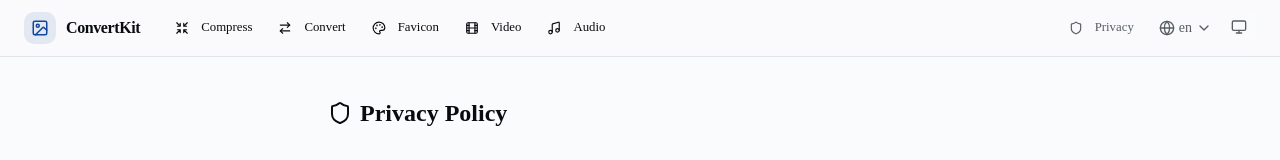
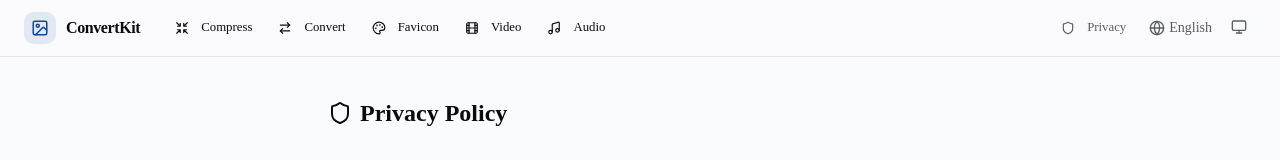
Before and after one commit to ALittleFox/convertkit, a Next.js app: page /privacy in a window 1280 px wide. Shown: the top 160 px of the page. Built offline with nearby package versions, Linux system fonts and the light colour scheme.

Commit message:
feat: refactor language switcher to improve locale path handling and UI interaction

```diff
--- a/components/language-switcher.tsx
+++ b/components/language-switcher.tsx
@@ -1,15 +1,11 @@
 "use client";
 
+import { useState, useRef, useEffect } from "react";
 import { useLocale } from "next-intl";
+import { usePathname } from "next/navigation";
 import { Globe } from "lucide-react";
-import { Button } from "@/components/ui/button";
-import {
-  Select,
-  SelectContent,
-  SelectItem,
-  SelectTrigger,
-  SelectValue,
-} from "@/components/ui/select";
+import { cn } from "@/lib/utils";
+import Link from 'next/link';
 
 const LOCALES = [
   { value: "zh-Hans", label: "简体中文" },
@@ -20,39 +16,62 @@ const LOCALES = [
 
 const LOCALE_VALUES = LOCALES.map((l) => l.value);
 
+function buildLocalePath(pathname: string, locale: string) {
+  const segments = pathname.split("/").filter(Boolean);
+
+  if (segments.length >= 2 && LOCALE_VALUES.includes(segments[1])) {
+    segments[1] = locale;
+  } else {
+    segments.splice(1, 0, locale);
+  }
+
+  return "/" + segments.join("/");
+}
+
 export function LanguageSwitcher() {
   const locale = useLocale();
+  const pathname = usePathname();
+  const [open, setOpen] = useState(false);
+  const ref = useRef<HTMLDivElement>(null);
 
-  const handleChange = (newLocale: string | null) => {
-    if (!newLocale) return;
+  useEffect(() => {
+    const handleClickOutside = (e: MouseEvent) => {
+      if (ref.current && !ref.current.contains(e.target as Node)) {
+        setOpen(false);
+      }
+    };
+    document.addEventListener("mousedown", handleClickOutside);
+    return () => document.removeEventListener("mousedown", handleClickOutside);
+  }, []);
 
-    const segments = window.location.pathname.split("/").filter(Boolean);
-
-    // URL pattern: /{feature}/{locale}
-    if (segments.length >= 2 && LOCALE_VALUES.includes(segments[1])) {
-      // Replace existing locale: /convert/zh-Hans → /convert/en
-      segments[1] = newLocale;
-    } else {
-      // Insert locale: /convert → /convert/en
-      segments.splice(1, 0, newLocale);
-    }
-
-    window.location.href = "/" + segments.join("/");
-  };
+  const current = LOCALES.find((l) => l.value === locale);
 
   return (
-    <Select value={locale} onValueChange={handleChange}>
-      <SelectTrigger className="w-auto h-8 gap-1 border-0 bg-transparent hover:bg-accent text-muted-foreground hover:text-foreground">
+    <div ref={ref} className="relative">
+      <button
+        onClick={() => setOpen(!open)}
+        className="inline-flex items-center gap-1 h-8 px-2 rounded-md text-muted-foreground hover:text-foreground hover:bg-accent transition-colors text-sm"
+      >
         <Globe className="h-4 w-4" />
-        <SelectValue />
-      </SelectTrigger>
-      <SelectContent>
+        {current?.label}
+      </button>
+      <div
+        hidden={!open}
+        className="absolute right-0 mt-1 min-w-[120px] rounded-md border bg-popover p-1 shadow-md z-50"
+      >
         {LOCALES.map((l) => (
-          <SelectItem key={l.value} value={l.value}>
+          <a
+            key={l.value}
+            href={buildLocalePath(pathname, l.value)}
+            className={cn(
+              "block w-full rounded-sm px-2 py-1.5 text-sm hover:bg-accent hover:text-accent-foreground transition-colors",
+              l.value === locale && "bg-accent text-accent-foreground font-medium"
+            )}
+          >
             {l.label}
-          </SelectItem>
+          </a>
         ))}
-      </SelectContent>
-    </Select>
+      </div>
+    </div>
   );
 }
```
